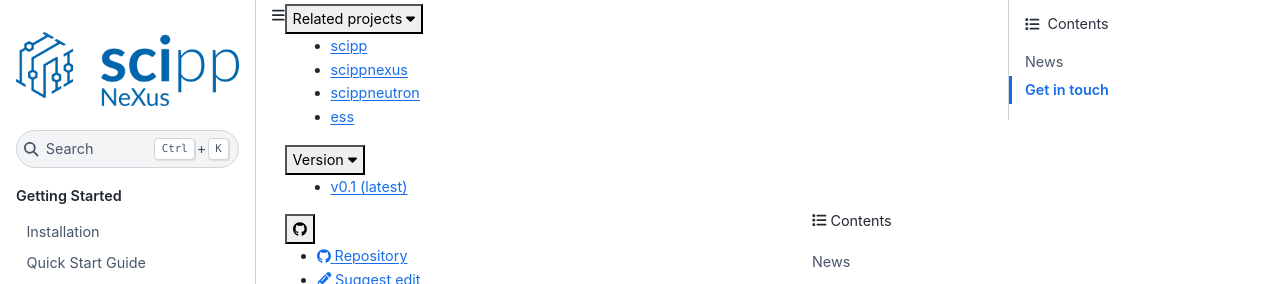
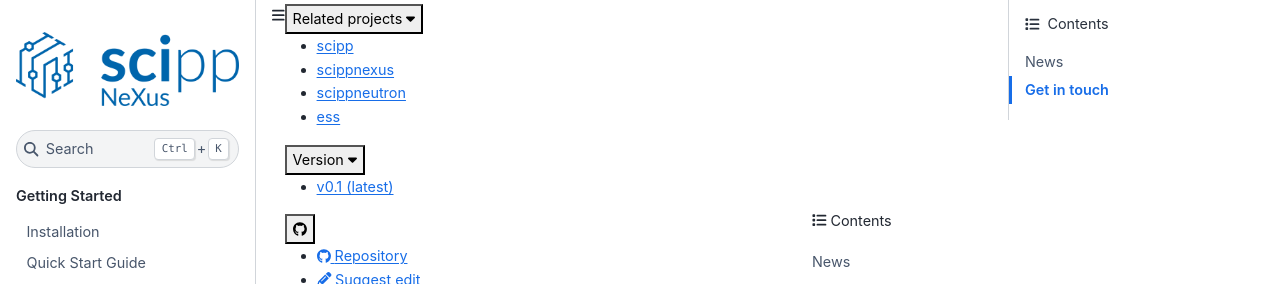
Before and after one commit to scipp/scippnexus, a Sphinx documentation site: the page built from docs/index.rst, in a window 1280 px wide. Shown: the top 284 px of the page. Built offline with Sphinx 7.4.7 and the Sphinx Book theme 1.1.4, drawn with Linux system fonts in a browser that asks for light colours; the version number could not be read and is left out.

Commit message:
Fine tuning

```diff
--- a/docs/_templates/sections/header-article.html
+++ b/docs/_templates/sections/header-article.html
@@ -64,7 +64,7 @@ title="{{ translate(tooltip) }}"
 {% if icon %}<i class="{{ icon }}"></i>{% endif %}
   </button>
 {# Modified from original buttons.html to avoid -75% translation, which makes sense only for icon-only buttons -#}
-  <div class="menu-dropdown__content" {% if text %}style="transform:translateX(10%)"{% endif %}>
+  <div class="menu-dropdown__content" {% if text %}style="transform:translateX(0%)"{% endif %}>
     <ul>
       {%- for button in buttons %}
       <li>
--- a/docs/conf.py
+++ b/docs/conf.py
@@ -174,7 +174,9 @@ html_theme_options = {
 if outdated:
     html_theme_options["announcement"] = (
         "⚠️ You are viewing the documentation for an old version of scippnexus. "
-        "Switch to <a href='https://scipp.github.io/scippnexus'>latest version.</a> ⚠️")
+        "Switch to <a href='https://scipp.github.io/scippnexus' "
+        "style='color:white;text-decoration:underline;'"
+        ">latest</a> version. ⚠️")
 
 html_logo = "_static/logo.png"
 html_favicon = "_static/favicon.ico"
```
